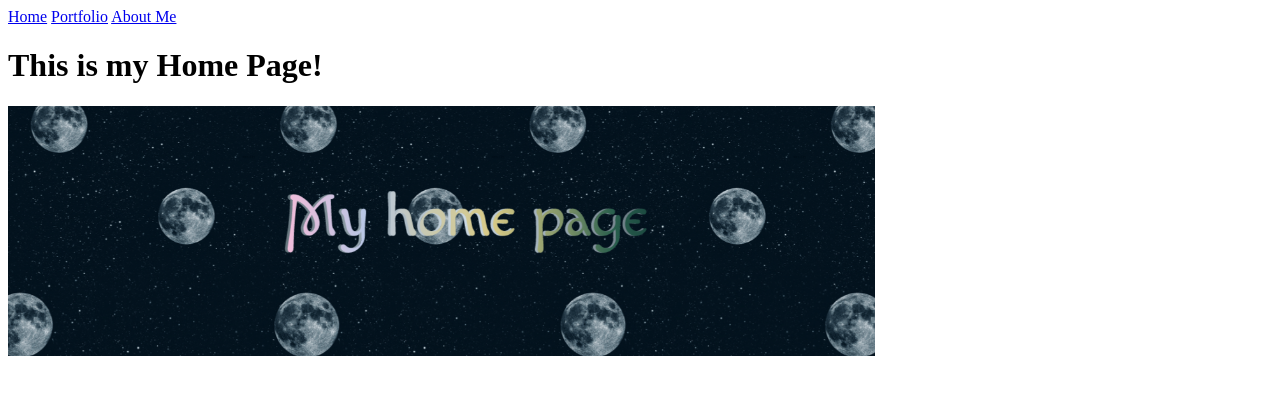
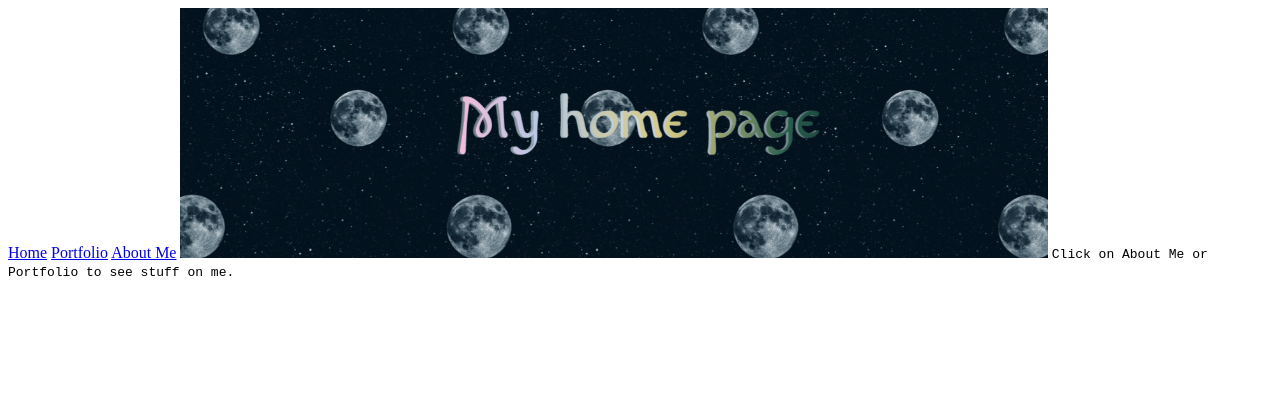
Before and after one commit to cdono19/femineers2017, a plain HTML site: page index.html in a window 1280 px wide. Drawn offline with Linux system fonts and the light colour scheme.

Commit message:
Update index.html

```diff
--- a/index.html
+++ b/index.html
@@ -8,7 +8,7 @@
     <a href="index.html">Home</a>
     <a href="portfolio.html">Portfolio</a>
     <a href="about.html">About Me</a>
-    <h1>This is my Home Page!</h1>
     <img src="home.png" height="250">
+    <TT> Click on About Me or Portfolio to see stuff on me. <TT>
   </body>
 </html>
```
